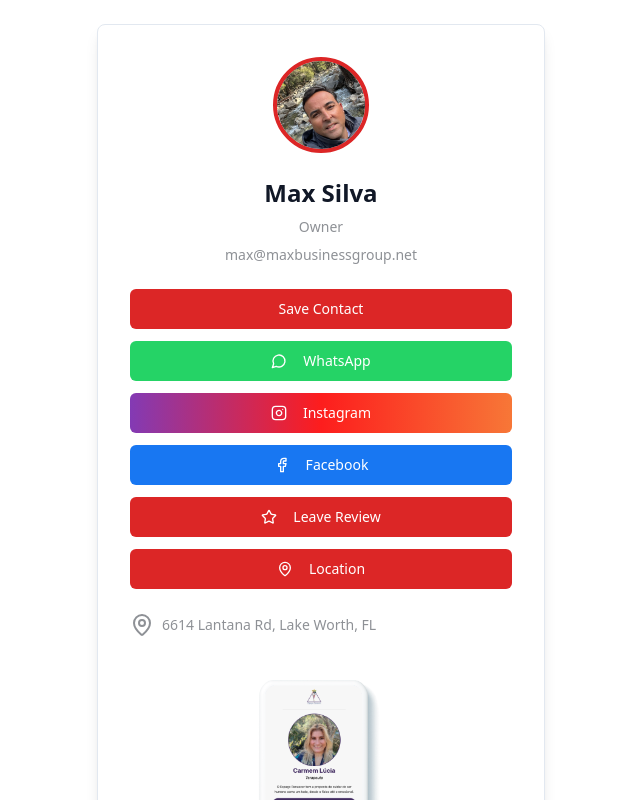
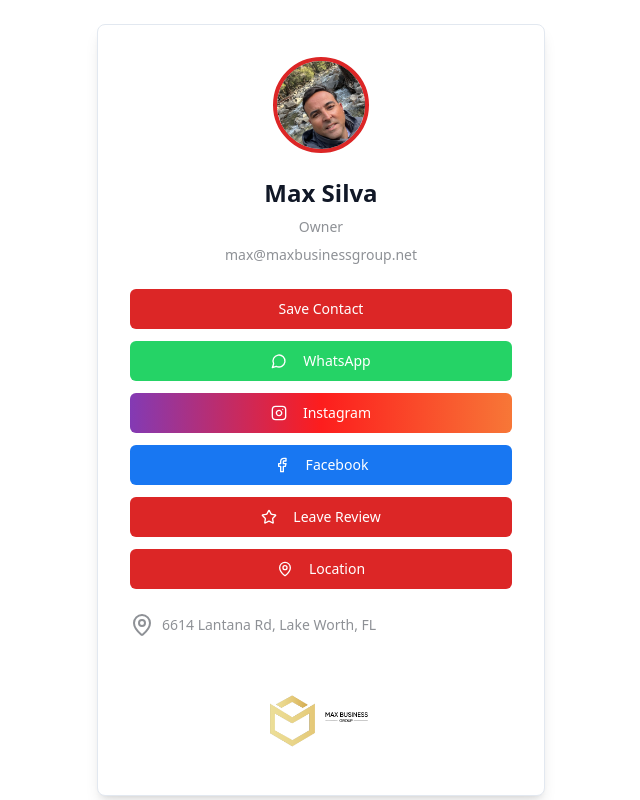
Before and after one commit to ChamBr/nanotag, a React (Vite) app: page /max in a window 1280 px wide. Shown: the top 800 px of the page, without its empty margins (319-959 px from the left). Built offline with nearby package versions, Linux system fonts and the light colour scheme.

Commit message:
Update logo for Max Business Group
Replace the logo in the VirtualCard component for Max and future employees of Max Business Group.
[skip gpt_engineer]

```diff
--- a/src/components/VirtualCard.tsx
+++ b/src/components/VirtualCard.tsx
@@ -34,7 +34,7 @@ export const VirtualCard = ({
       button: "bg-red-600 hover:bg-red-700",
       border: "border-red-600",
       text: "text-red-600",
-      logo: "/lovable-uploads/6101ddab-c05a-47dd-9390-55891c3e1bc1.png"
+      logo: "/lovable-uploads/81d1f75c-da82-406a-80e2-37960c4cfb1a.png"
     },
   };
 
```
Also changed, not shown: public/lovable-uploads/81d1f75c-da82-406a-80e2-37960c4cfb1a.png (added).
